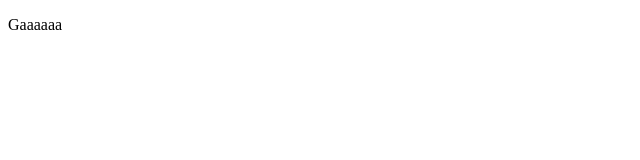
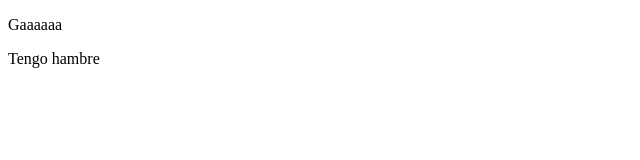
Before and after one commit to SamuelLeiva/prueba-compartir, a plain HTML site: page index.html in a window 1280 px wide. Shown: the full height of the page, 0-640 px from the left. Drawn offline with Linux system fonts and the light colour scheme.

Commit message:
comentario 1

```diff
--- a/index.html
+++ b/index.html
@@ -7,5 +7,6 @@
 </head>
 <body>
     <p>Gaaaaaa</p>
+    <p>Tengo hambre</p>
 </body>
 </html>
```
